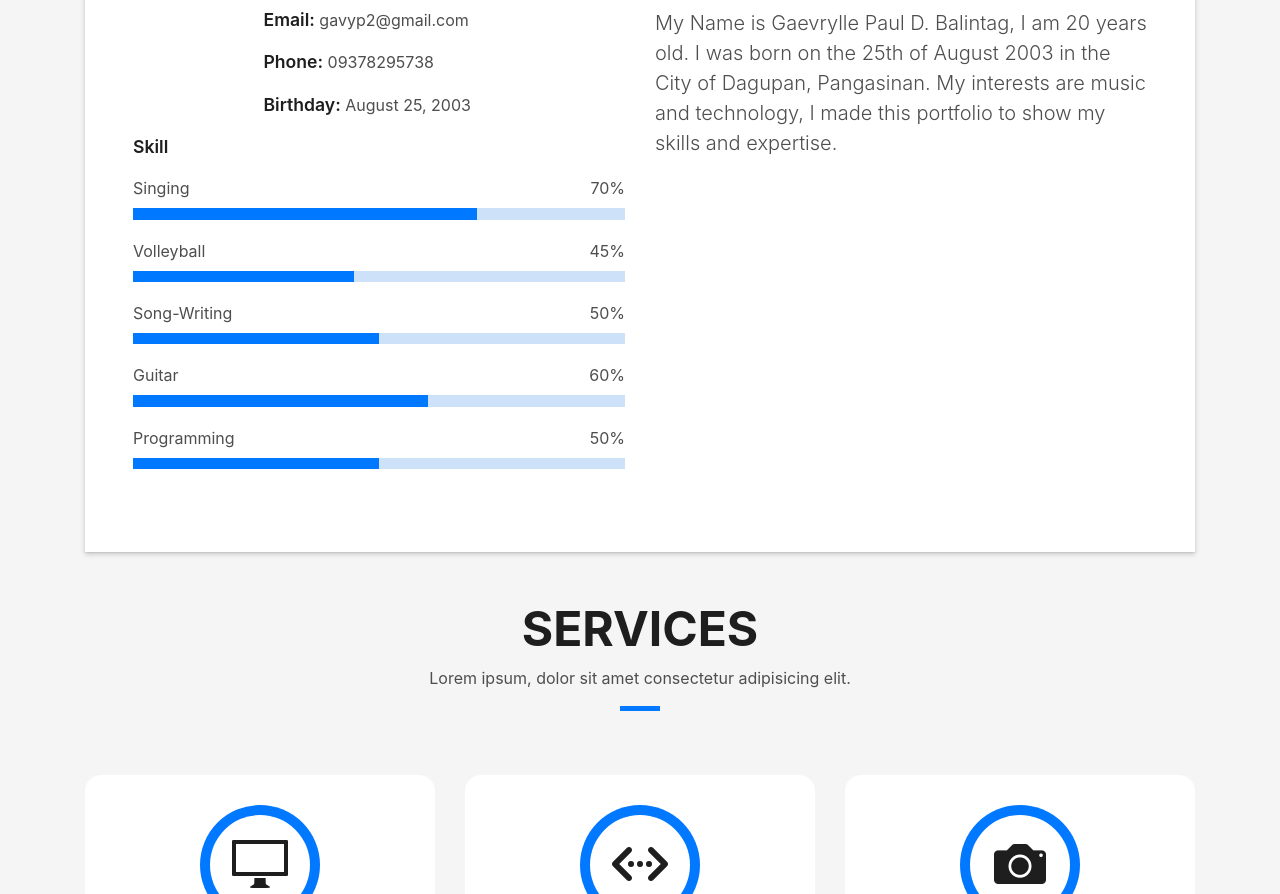
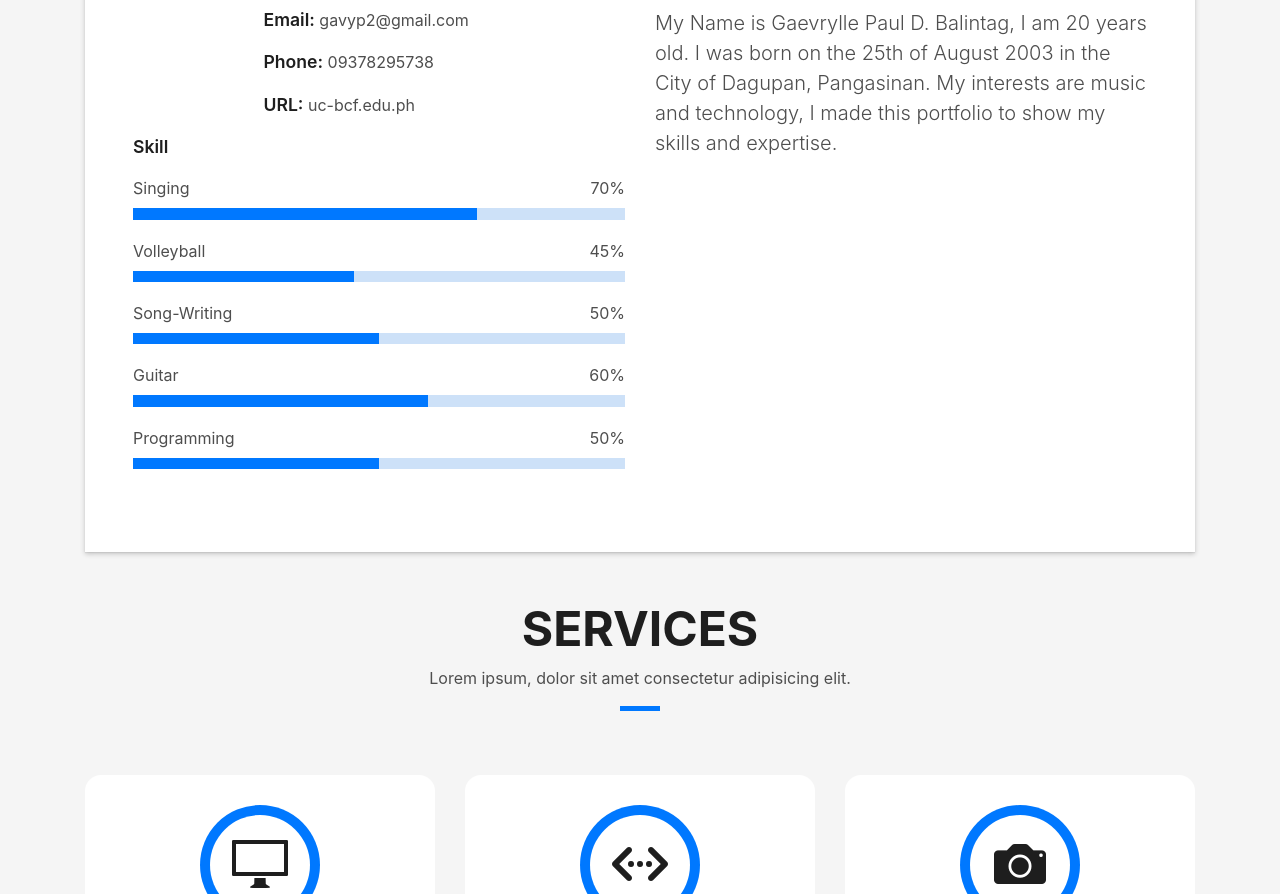
Before and after one commit to Calem42/gavybalintag, a plain HTML site: page index.html in a window 1280 px wide. Shown: the part 1006-1900 px from the top of the page. Drawn offline with Linux system fonts and the light colour scheme; files whose address does not match are found by name.

Commit message:
Update index.html

```diff
--- a/index.html
+++ b/index.html
@@ -109,7 +109,7 @@
                       <p><span class="title-s">Adress: </span> <span>Kias, Baguio City</span></p>
                       <p><span class="title-s">Email: </span> <span>gavyp2@gmail.com</span></p>
                       <p><span class="title-s">Phone: </span> <span>09378295738</span></p>
-                      <p><span class="title-s">Birthday: </span> <span>August 25, 2003</span></p>
+                      <p><span class="title-s">URL: </span> <span>uc-bcf.edu.ph</span></p>
                     </div>
                   </div>
                 </div>
```
